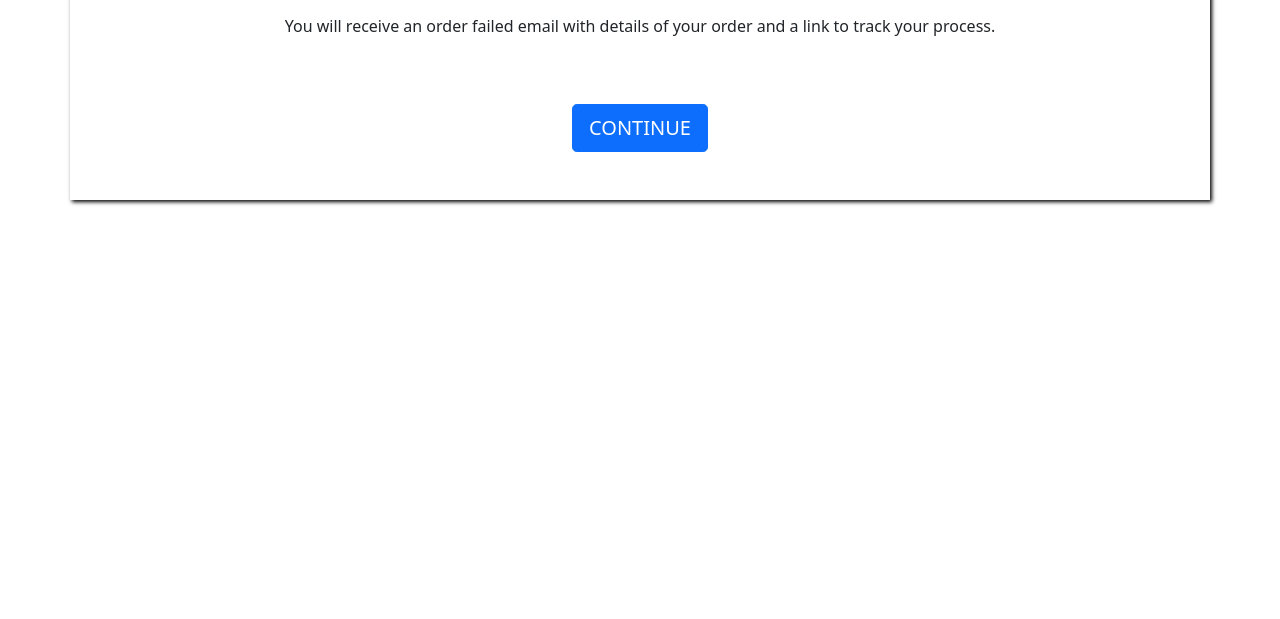
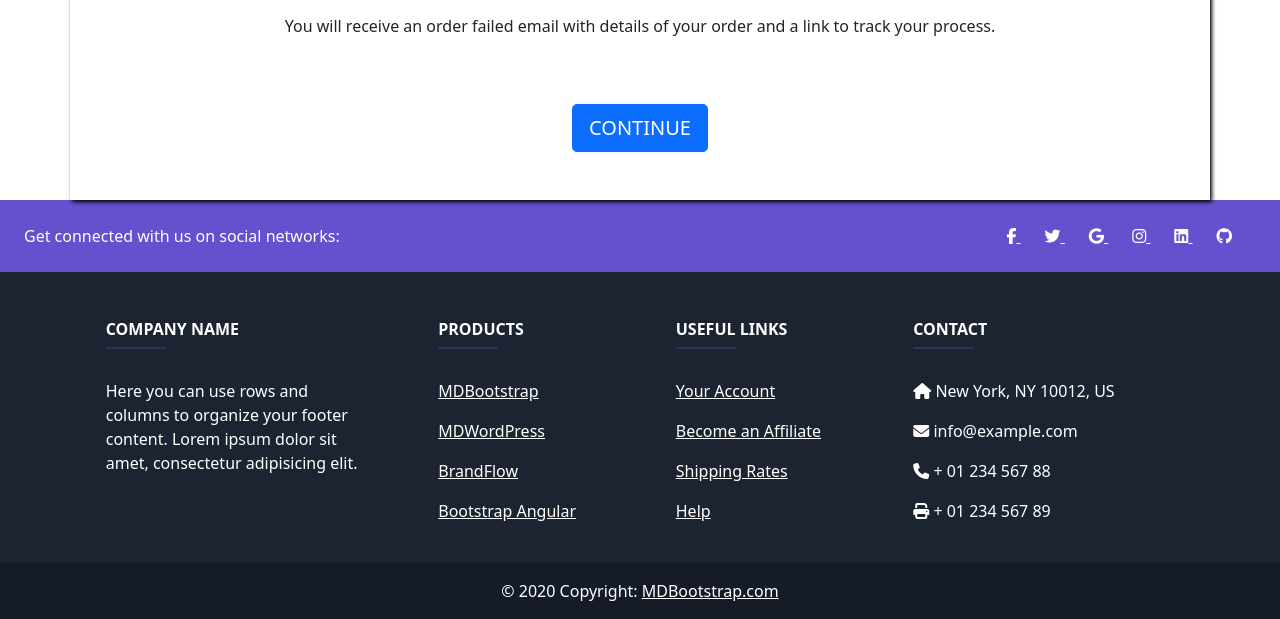
Before and after one commit to sabbir-mahmud/phone-shop, a Django app: page /payment/ssl-commerce/callback/1/ in a window 1280 px wide. Shown: the part 266-885 px from the top of the page. Before the commit the page ends 471 px from the top, so only its background shows below. Run offline with Django 4.2, Linux system fonts and the light colour scheme; a user stored in the database is signed in; data comes from the database, SQL or seed files in the repository; both versions use the stored data as it was after the commit; some libraries are stand-ins or nearby versions.

Commit message:
footer added

```diff
--- a/apps/shop/templates/payments/callback.html
+++ b/apps/shop/templates/payments/callback.html
@@ -1,4 +1,4 @@
-{% include 'base.html' %}
+{% extends 'base.html' %}
 {% block Content %}
 <section class="container mt-5">
     <div class="row ">
--- a/apps/shop/templates/payments/gateway.html
+++ b/apps/shop/templates/payments/gateway.html
@@ -1,4 +1,4 @@
-{% include 'base.html' %}
+{% extends 'base.html' %}
 {% block Content %}
 <section class="container">
   <section class="invoice my-3">
--- a/apps/shop/templates/payments/stripe.html
+++ b/apps/shop/templates/payments/stripe.html
@@ -1,12 +1,12 @@
-{% include 'base.html' %}
+{% extends 'base.html' %}
 {% block Head %}
 <script src="https://js.stripe.com/v3/"></script>
 {% endblock Head %}
 
 {% block Content %}
-<section class="container">
+<section class="container my-3">
   <form id='payment-form'>
-    <h2>Payment</h2>
+    <h2>Pay with stripe</h2>
     {%csrf_token%}
     <div style="padding-left: 0.3em;">
         <div id="payment-element" style="margin-top: 4vh; display: grid; grid-template-columns: auto;">
--- a/apps/shop/templates/shop/carts.html
+++ b/apps/shop/templates/shop/carts.html
@@ -1,6 +1,6 @@
-{% include 'base.html' %}
+{% extends 'base.html' %}
 {% block Content %}
-<section class="container mt-2">
+<section class="container mt2 mb-5">
 
   <table class="table">
     <thead>
--- a/apps/shop/templates/shop/home.html
+++ b/apps/shop/templates/shop/home.html
@@ -1,4 +1,4 @@
-{% include 'base.html' %}
+{% extends 'base.html' %}
 {% block Content %}
 <section class="container">
   <div>
@@ -25,8 +25,5 @@
   <div>
     faq
   </div>
-  <div>
-    footer
-  </div>
 </section>
 {% endblock Content %}
--- a/templates/base.html
+++ b/templates/base.html
@@ -31,8 +31,8 @@
           <li class="nav-item">
             <a class="nav-link" href="{% url 'carts' %}">Carts {% if count %}{{count}}
 
-            {% else %}
-            {% endif %}</a>
+              {% else %}
+              {% endif %}</a>
           </li>
           {% if request.user.is_authenticated %}
           <li class="nav-item dropdown">
@@ -62,7 +62,127 @@
       </div>
     </div>
   </nav>
-  {% block Content %}{% endblock Content %}
+  <section>
+    {% block Content %}{% endblock Content %}
+  </section>
+
+  <footer class="text-center text-lg-start text-white" style="background-color: #1c2331">
+    <!-- Section: Social media -->
+    <section class="d-flex justify-content-between p-4" style="background-color: #6351ce">
+      <!-- Left -->
+      <div class="me-5">
+        <span>Get connected with us on social networks:</span>
+      </div>
+      <!-- Left -->
+
+      <!-- Right -->
+      <div>
+        <a href="" class="text-white me-4">
+          <i class="fab fa-facebook-f"></i>
+        </a>
+        <a href="" class="text-white me-4">
+          <i class="fab fa-twitter"></i>
+        </a>
+        <a href="" class="text-white me-4">
+          <i class="fab fa-google"></i>
+        </a>
+        <a href="" class="text-white me-4">
+          <i class="fab fa-instagram"></i>
+        </a>
+        <a href="" class="text-white me-4">
+          <i class="fab fa-linkedin"></i>
+        </a>
+        <a href="" class="text-white me-4">
+          <i class="fab fa-github"></i>
+        </a>
+      </div>
+      <!-- Right -->
+    </section>
+    <!-- Section: Social media -->
+
+    <!-- Section: Links  -->
+    <section class="">
+      <div class="container text-center text-md-start mt-5">
+        <!-- Grid row -->
+        <div class="row mt-3">
+          <!-- Grid column -->
+          <div class="col-md-3 col-lg-4 col-xl-3 mx-auto mb-4">
+            <!-- Content -->
+            <h6 class="text-uppercase fw-bold">Company name</h6>
+            <hr class="mb-4 mt-0 d-inline-block mx-auto" style="width: 60px; background-color: #7c4dff; height: 2px" />
+            <p>
+              Here you can use rows and columns to organize your footer
+              content. Lorem ipsum dolor sit amet, consectetur adipisicing
+              elit.
+            </p>
+          </div>
+          <!-- Grid column -->
+
+          <!-- Grid column -->
+          <div class="col-md-2 col-lg-2 col-xl-2 mx-auto mb-4">
+            <!-- Links -->
+            <h6 class="text-uppercase fw-bold">Products</h6>
+            <hr class="mb-4 mt-0 d-inline-block mx-auto" style="width: 60px; background-color: #7c4dff; height: 2px" />
+            <p>
+              <a href="#!" class="text-white">MDBootstrap</a>
+            </p>
+            <p>
+              <a href="#!" class="text-white">MDWordPress</a>
+            </p>
+            <p>
+              <a href="#!" class="text-white">BrandFlow</a>
+            </p>
+            <p>
+              <a href="#!" class="text-white">Bootstrap Angular</a>
+            </p>
+          </div>
+          <!-- Grid column -->
+
+          <!-- Grid column -->
+          <div class="col-md-3 col-lg-2 col-xl-2 mx-auto mb-4">
+            <!-- Links -->
+            <h6 class="text-uppercase fw-bold">Useful links</h6>
+            <hr class="mb-4 mt-0 d-inline-block mx-auto" style="width: 60px; background-color: #7c4dff; height: 2px" />
+            <p>
+              <a href="#!" class="text-white">Your Account</a>
+            </p>
+            <p>
+              <a href="#!" class="text-white">Become an Affiliate</a>
+            </p>
+            <p>
+              <a href="#!" class="text-white">Shipping Rates</a>
+            </p>
+            <p>
+              <a href="#!" class="text-white">Help</a>
+            </p>
+          </div>
+          <!-- Grid column -->
+
+          <!-- Grid column -->
+          <div class="col-md-4 col-lg-3 col-xl-3 mx-auto mb-md-0 mb-4">
+            <!-- Links -->
+            <h6 class="text-uppercase fw-bold">Contact</h6>
+            <hr class="mb-4 mt-0 d-inline-block mx-auto" style="width: 60px; background-color: #7c4dff; height: 2px" />
+            <p><i class="fas fa-home mr-3"></i> New York, NY 10012, US</p>
+            <p><i class="fas fa-envelope mr-3"></i> info@example.com</p>
+            <p><i class="fas fa-phone mr-3"></i> + 01 234 567 88</p>
+            <p><i class="fas fa-print mr-3"></i> + 01 234 567 89</p>
+          </div>
+          <!-- Grid column -->
+        </div>
+        <!-- Grid row -->
+      </div>
+    </section>
+    <!-- Section: Links  -->
+
+    <!-- Copyright -->
+    <div class="text-center p-3" style="background-color: rgba(0, 0, 0, 0.2)">
+      © 2020 Copyright:
+      <a class="text-white" href="https://mdbootstrap.com/">MDBootstrap.com</a>
+    </div>
+    <!-- Copyright -->
+  </footer>
+
 
 </body>
 <script src="https://cdn.jsdelivr.net/npm/@popperjs/core@2.9.2/dist/umd/popper.min.js"
```
Also changed, not shown: db.sqlite3.
